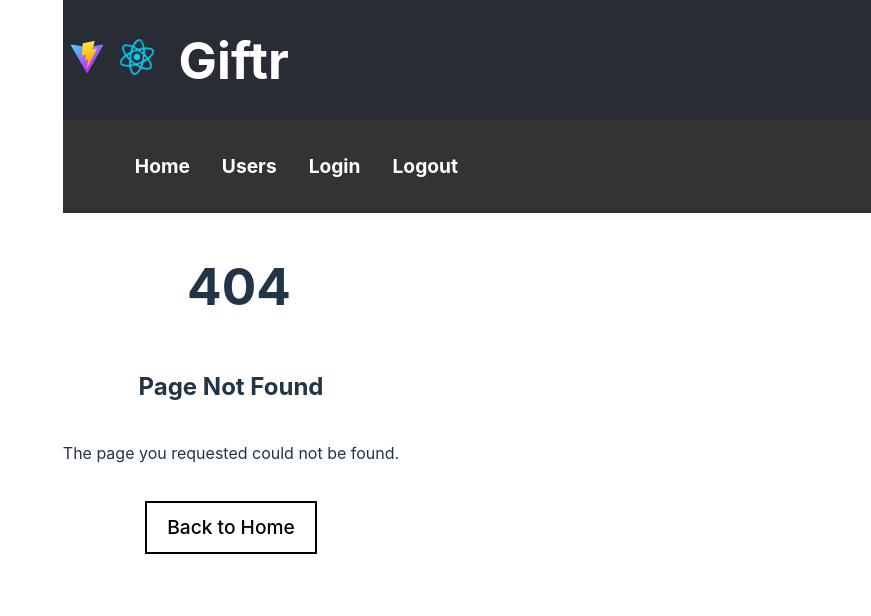
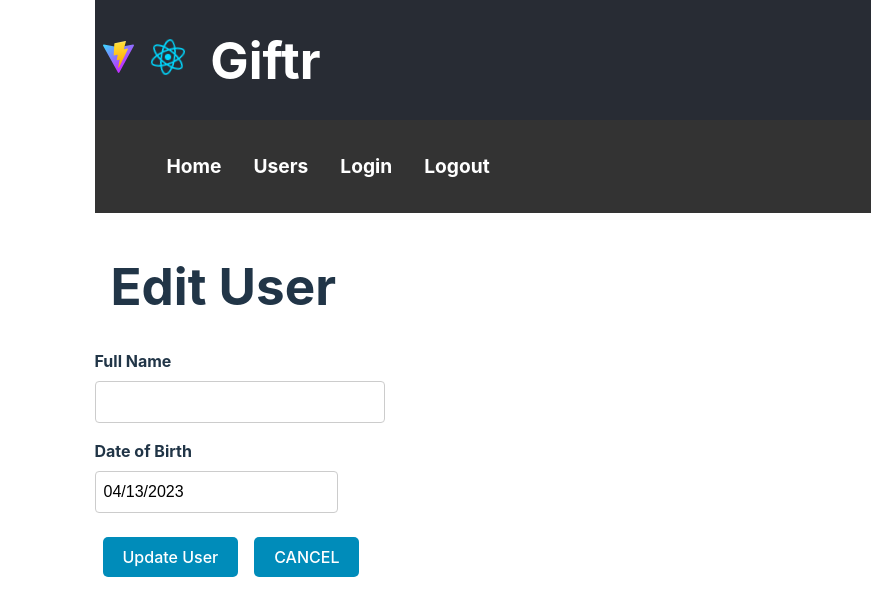
Before and after one commit to regu0005/react-project, a React (Vite) app: page /edituser/1 in a window 1280 px wide. Before the commit this address had no page. Shown: the top 616 px of the page, without its empty margins (409-1280 px from the left). Built offline with nearby package versions, Linux system fonts and the light colour scheme.

Commit message:
User Edit working

```diff
--- a/package.json
+++ b/package.json
@@ -9,6 +9,7 @@
     "preview": "vite preview"
   },
   "dependencies": {
+    "@mdi/js": "^7.2.96",
     "react": "^18.2.0",
     "react-datepicker": "^4.11.0",
     "react-dom": "^18.2.0",
--- a/src/App.css
+++ b/src/App.css
@@ -272,15 +272,6 @@ h1 {
   background-color: var(--color-btn1-bg2);
 }
 
-.general-btn {
-  margin-top: 20px;
-  padding: 10px;
-  background-color: var(--color-btn1-bg1);
-  color: var(--color-btn1-txt);
-  border: none;
-  border-radius: 5px;
-  cursor: pointer;
-}
 
 .general-btn:hover {
   background-color: var(--color-btn1-bg2);
@@ -392,6 +383,7 @@ h1 {
   border-radius: 5px;
   font-size: 16px;
   cursor: pointer;
+  margin: 0.5rem;
 }
 
 .general-btn:hover {
--- a/src/App.jsx
+++ b/src/App.jsx
@@ -6,6 +6,7 @@ import { Login } from './components/Login';
 import { Logout } from './components/Logout';
 import { Users } from './components/Users';
 import { AddUser } from './components/AddUser';
+import { EditUser } from './components/EditUser';
 import { NotFound } from './components/NotFound';
 import reactLogo from './assets/react.svg'
 import viteLogo from '/vite.svg'
@@ -32,6 +33,7 @@ function App() {
             <Route path='/home' element={ <Home />}></Route>
             <Route path='/users' element={ <Users />}></Route>
             <Route path='/adduser' element={ <AddUser />}></Route>
+            <Route path='/edituser/:id' element={ <EditUser />}></Route>
             <Route path='/login' element={ <Login />}></Route>
             <Route path='/logout' element={ <Logout />}></Route>
             <Route path='/*' element={ <NotFound />}></Route>
--- a/src/components/AddUser.jsx
+++ b/src/components/AddUser.jsx
@@ -38,8 +38,17 @@ export const AddUser = () => {
 
     const handleSubmit = (event) => {
         event.preventDefault();
+        if (!user.name) {
+            alert("Please enter a name");
+            return;
+        }
         const newUser = { id: Date.now(), name: user.name, dob: user.dob };
         setUsers([...users, newUser]);
+        window.location.href = '/users';
+    };
+
+    const handleCancel = (event) => {
+        event.preventDefault();
         window.location.href = '/users';
     };
 
@@ -48,7 +57,7 @@ export const AddUser = () => {
       <h1>Add User</h1>
       <form onSubmit={handleSubmit}>
         <div className="form-group">
-            <label htmlFor="name" className="form-label">First Name</label>
+            <label htmlFor="name" className="form-label">Full Name</label>
             <input
                 className="form-input"
                 type="text"
@@ -119,6 +128,7 @@ export const AddUser = () => {
             />
         </div>
         <button type="submit" className='general-btn'>SAVE</button>
+        <button className='general-btn' onClick={handleCancel} >CANCEL</button>
       </form>
     </>
   );
--- /dev/null
+++ b/src/components/EditUser.jsx
@@ -0,0 +1,149 @@
+import React, { useState, useEffect } from "react";
+import { useParams } from 'react-router-dom';
+import DatePicker from "react-datepicker";
+import "react-datepicker/dist/react-datepicker.css";
+import { getYear, getMonth } from 'date-fns';
+import { useLocalStorage } from "../hooks/UseLocalStorage";
+
+export const EditUser = () => {
+    const [users, setUsers] = useLocalStorage('users', []);
+    const { id } = useParams();
+    const [user, setUser] = useState({ name: '', dob: new Date() });
+    const [startDate, setStartDate] = useState(new Date());
+    const years = range(1950, getYear(new Date()) + 1, 1);
+    const months = [
+      'January',
+      'February',
+      'March',
+      'April',
+      'May',
+      'June',
+      'July',
+      'August',
+      'September',
+      'October',
+      'November',
+      'December',
+    ];
+
+    function range(start, end, step = 1) {
+        const length = Math.floor((end - start) / step) + 1;
+        return Array(length)
+          .fill()
+          .map((_, index) => start + index * step);
+      }
+
+      useEffect(() => {
+        const user = users.find((u) => u.id === parseInt(id));
+        if (user) {
+          setUser(user);
+          const dobDate = new Date(user.dob);
+          setStartDate(dobDate);
+        }
+      }, [id, users]);
+
+      const handleInputChange = (e) => {
+        const { name, value } = e.target;
+        setUser({ ...user, [name]: value });
+      };
+
+      const handleSubmit = (event) => {
+        event.preventDefault();
+        const updatedUsers = users.map((u) => (u.id === user.id ? user : u));
+        setUsers(updatedUsers);
+        window.location.href = '/users';
+      };
+
+      const handleCancel = (event) => {
+        event.preventDefault();
+        window.location.href = '/users';
+      };
+
+      return (
+        <div className='add-user-container'>
+          <h1>Edit User</h1>
+          <form onSubmit={handleSubmit}>
+            <div className='form-group'>
+              <label htmlFor='name' className='form-label'>
+                Full Name
+              </label>
+              <input
+                className='form-input'
+                type='text'
+                id='name'
+                name='name'
+                value={user.name}
+                onChange={handleInputChange}
+              />
+            </div>
+
+            <div className="form-group">
+            <label htmlFor="name" className="form-label">Date of Birth</label>
+                <DatePicker
+                className="form-input"
+                value={user.dob}
+                renderCustomHeader={({
+                    date,
+                    changeYear,
+                    changeMonth,
+                    decreaseMonth,
+                    increaseMonth,
+                    prevMonthButtonDisabled,
+                    nextMonthButtonDisabled,
+                    }) => (
+                        <div
+                        style={{
+                            margin: 10,
+                            display: "flex",
+                            justifyContent: "center",
+                        }}
+                        >
+                        <button onClick={decreaseMonth} className='general-btn' disabled={prevMonthButtonDisabled}>
+                            {"<"}
+                        </button>
+                        <select
+                            value={getYear(date)}
+                            onChange={({ target: { value } }) => changeYear(value)}
+                        >
+                            {years.map((option) => (
+                            <option key={option} value={option}>
+                                {option}
+                            </option>
+                            ))}
+                        </select>
+
+                        <select
+                            value={months[getMonth(date)]}
+                            onChange={({ target: { value } }) =>
+                            changeMonth(months.indexOf(value))
+                            }
+                        >
+                            {months.map((option) => (
+                            <option key={option} value={option}>
+                                {option}
+                            </option>
+                            ))}
+                        </select>
+
+                        <button onClick={increaseMonth} className='general-btn' disabled={nextMonthButtonDisabled}>
+                            {">"}
+                        </button>
+                        </div>
+                    )}
+                    selected={startDate}
+                    onChange={(date) => {
+                        setStartDate(date);
+                        const formattedDate = `${date.getFullYear()}-${date.getMonth()+1}-${date.getDate()}`;
+                        setUser({...user, dob: formattedDate});
+                    }}
+                />
+             </div>
+
+            <button type='submit' className='general-btn'>
+              Update User
+            </button>
+            <button className='general-btn' onClick={handleCancel} >CANCEL</button>
+          </form>
+        </div>
+  );
+};
--- a/src/components/Users.jsx
+++ b/src/components/Users.jsx
@@ -1,6 +1,9 @@
 import React from 'react';
 import { useLocalStorage } from '../hooks/UseLocalStorage';
 import { Link } from 'react-router-dom';
+import { mdiGift } from '@mdi/js';
+import { mdiPencil } from '@mdi/js';
+
 import '../App.css';
 
 export const Users = () => {
@@ -27,21 +30,37 @@ export const Users = () => {
       </div>
       <div className='user-list'>
         {sortedUsers.length > 0 ? (
-          <ul>
+          <div className='user-grid'>
+            <div className='user-grid-item header'>Name</div>
+            <div className='user-grid-item header'>Gifts</div>
+            <div className='user-grid-item header'>Edit</div>
             {sortedUsers.map((user) => (
-              <li key={user.id}>
-                <div className='user-info'>
-                  <div className='name'>{user.name}</div>
-                  <div className='dob'>{user.dob}</div>
+              <React.Fragment key={user.id}>
+                <div className='user-grid-item'>
+                  <div className='name'>
+                  {user.name}
+                  </div>
+                  <div className='dob'>
+                  {user.dob}
+                  </div>
                 </div>
-                <div className='edit'>
+                <div className='user-grid-item'>
                   <Link to={`/edituser/${user.id}`}>
-                    <i className='fa fa-pencil'></i>
+                    <svg className="gift-icon" viewBox="0 0 24 24">
+                      <path fill="currentColor" d={mdiGift} />
+                    </svg>
                   </Link>
                 </div>
-              </li>
+                <div className='user-grid-item'>
+                  <Link to={`/edituser/${user.id}`}>
+                    <svg className="edit-icon" viewBox="0 0 24 24">
+                      <path fill="currentColor" d={mdiPencil} />
+                    </svg>
+                  </Link>
+                </div>
+              </React.Fragment>
             ))}
-          </ul>
+          </div>
         ) : (
           <div className='no-users'>No users found.</div>
         )}
--- a/src/index.css
+++ b/src/index.css
@@ -68,3 +68,32 @@ button:focus-visible {
     background-color: #f9f9f9;
   }
 }
+
+.user-grid {
+  display: grid;
+  grid-template-columns: 1fr 1fr 1fr;
+  grid-gap: 4px;
+  margin-top: 20px;
+}
+
+.user-grid-item {
+  border: 1px solid #ccc;
+  padding: 10px;
+}
+
+.header {
+  font-weight: bold;
+}
+
+.edit-icon {
+  width: 2rem;
+  height: 2rem;
+  fill: #444;
+  cursor: pointer;
+}
+
+.gift-icon {
+  width: 2rem;
+  height: 2rem;
+  fill: #444;
+}
```
Also changed, not shown: 7 other files (tests, documents, lock files or other folders).
